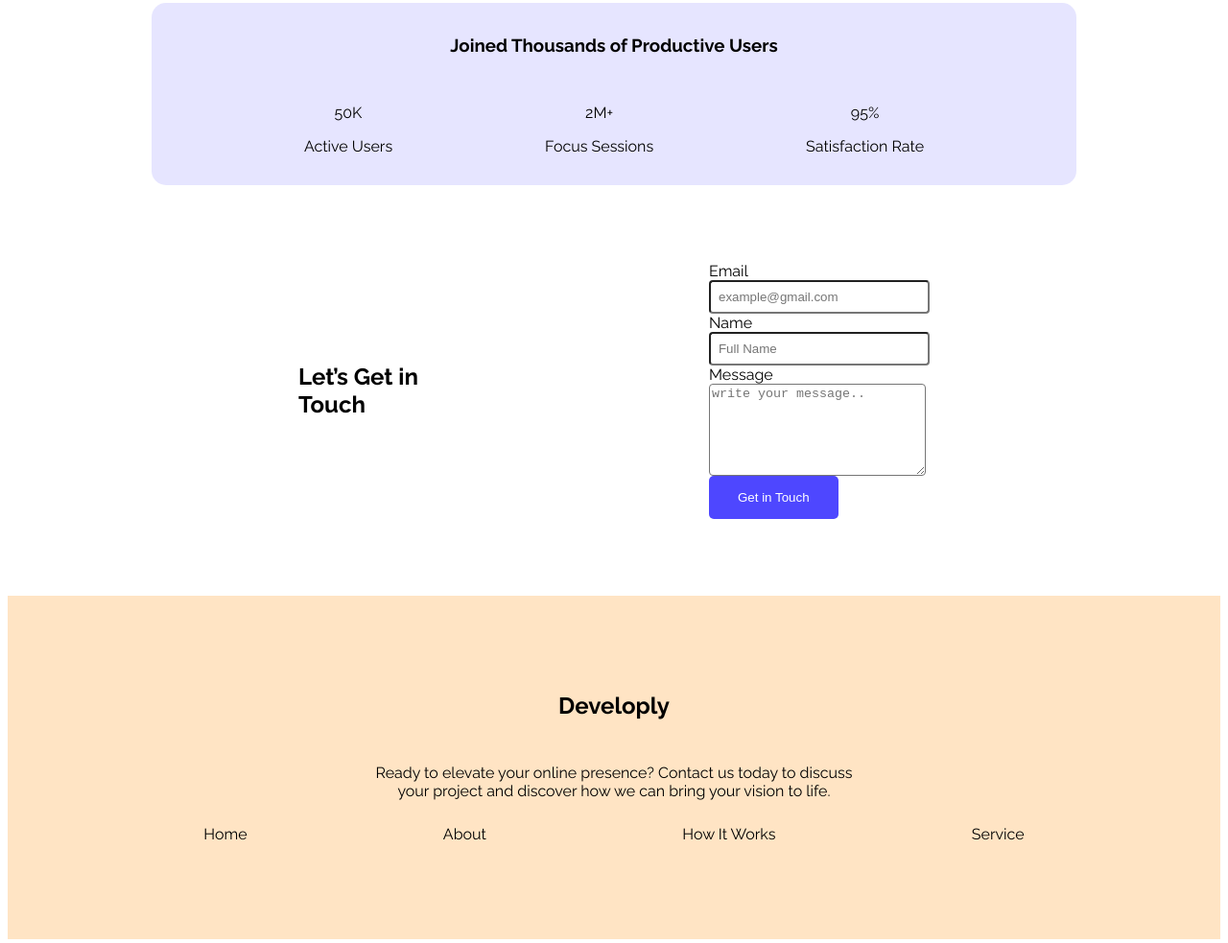
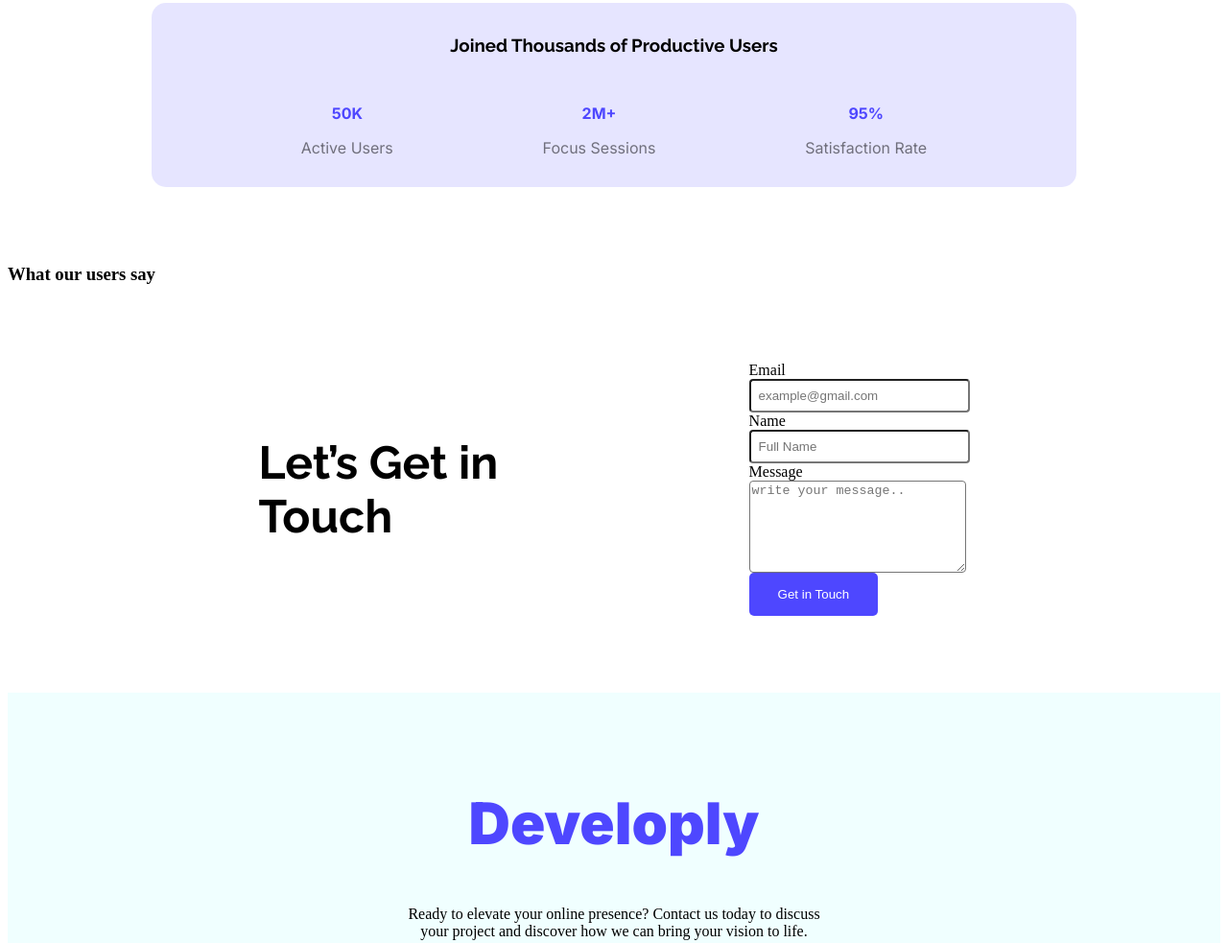
Before and after one commit to SumanaMeur16/B12A01-landing-launchpad, a plain HTML site: page index.html in a window 1280 px wide. Shown: the part 928-1911 px from the top of the page at 96% size. Drawn offline with Linux system fonts and the light colour scheme.

Commit message:
added color

```diff
--- a/Styles/style.css
+++ b/Styles/style.css
@@ -19,6 +19,11 @@ section{
 /* header */
 header {
   background-image: url('../Images/Hero-bg.png');
+}
+header nav h2{
+  color: #4E47FF;
+  font-weight: 900;
+  font-size:x-large;
 }
 nav{
     display: flex;
@@ -61,6 +66,13 @@ nav{
   justify-content: space-evenly;
   padding: 0 0 15px 0;
 }
+.produc-numbers{
+  font-weight:bold;
+  color: #4E47FF;
+}
+.productive-text{
+  color:rgba(0, 0, 0, 0.514);
+}
 
 .input-class{
   display: flex;
@@ -82,23 +94,32 @@ input{
   align-items: center;
 }
 
+.get-touch-text{
+  font-size: xx-large;
+}
+
 .footer-main{
-  background-color:bisque;
+  background-color:azure;
   padding: 20px;
 }
 .footer-section{
   text-align: center;
 }
 .footer-content{
-  padding: 10px 0 10px;
+  padding: 0px;
+}
+footer section h2{
+  color: #4E47FF;
+  font-weight: 900;
+  font-size: 60px;
 }
 
-.anchor-main{
+/* .anchor-main{
   display: flex;
   justify-content: space-evenly;
-}
+} */
 .anchor-class{
   text-decoration: none;
-  color: black;
-  margin: 0 20px;
+  color:#8987A1;
+  margin: 0 10px;
 }
--- a/index.html
+++ b/index.html
@@ -12,17 +12,17 @@
 <link href="https://fonts.googleapis.com/css2?family=Inter:ital,opsz,wght@0,14..32,100..900;1,14..32,100..900&family=Raleway:ital,wght@0,100..900;1,100..900&display=swap" rel="stylesheet">
     <link rel="stylesheet" href="Styles/style.css">
 </head>
-<body class="raleway-normal">
+<body>
     <header>
         <!--nav-->
         <nav>
-            <h2>Developly</h2>
-            <div>
+            <h2 class="inter-normal">Developly</h2>
+            <div class="raleway-normal">
                 <button class="btn-all">Sign Up</button>
             </div>
         </nav>
         <div class="nav-text">
-            <h1>Cool Dark UI Template for <br> Webflow Agencies!</h1>
+            <h1 class="raleway-normal">Cool Dark UI Template for <br> Webflow Agencies!</h1>
             <button class="btn-all">Stay Focused</button>
         </div>
     </header>
@@ -30,8 +30,8 @@
         <!--action section-->
        <section class="action-section">
         <div>
-            <h2>See It in Action</h2>
-            <p>Explore the live preview and imagine your <br> brand in this bold new look.</p>
+            <h2 class="raleway-normal">See It in Action</h2>
+            <p class="raleway-normal">Explore the live preview and imagine your <br> brand in this bold new look.</p>
             <button class="btn-all">Launch Live Preview</button>
         </div>
         <div>
@@ -41,26 +41,38 @@
         <!--productive section-->
         <section class="productive-section">
             <div class="productive-content">
-                <h3>Joined Thousands of Productive Users</h3>
+                <h3 class="raleway-normal">Joined Thousands of Productive Users</h3>
             </div>
             <div class="productive-number">
-                <div>
-                    <p>50K</p>
-                    <p>Active Users</p>
+                <div class="inter-normal">
+                    <p class="produc-numbers">50K</p>
+                    <p class="productive-text">Active Users</p>
                 </div>
-                <div>
-                    <p>2M+</p>
-                    <p>Focus Sessions</p>
+                <div class="inter-normal">
+                    <p class="produc-numbers">2M+</p>
+                    <p class="productive-text">Focus Sessions</p>
                 </div>
-                <div>
-                    <p>95%</p>
-                    <p>Satisfaction Rate</p>
+                <div class="inter-normal">
+                    <p class="produc-numbers">95%</p>
+                    <p class="productive-text">Satisfaction Rate</p>
                 </div>
             </div>
         </section>
+        <!--feedback section-->
+        <section>
+            <h3>What our users say</h3>
+            <div>
+                <span></span>
+                <span></span>
+                <span></span>
+                <span></span>
+                <span></span>
+            </div>
+        </section>
+        <!--get in touch section-->
         <section class="get-in-touch">
-            <div>
-                <h2>Let’s Get in <br> Touch</h2>
+            <div class="get-touch-text">
+                <h2 class="raleway-normal">Let’s Get in <br> Touch</h2>
             </div>
             <div>
                 <form>
@@ -85,7 +97,7 @@
     </main>
     <footer class="footer-main">
         <section class="footer-section">
-            <h2>Developly</h2>
+            <h2 class="inter-normal">Developly</h2>
             <div class="footer-content">
                 <p>Ready to elevate your online presence? Contact us today to discuss <br> your project and discover how we can bring your vision to life.</p>
             </div>
```
